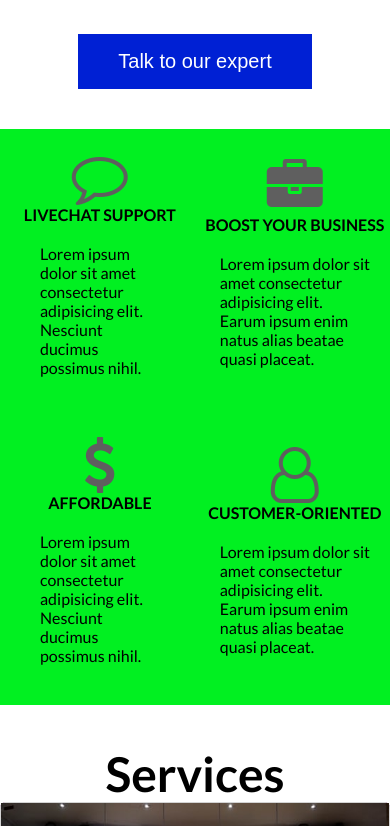
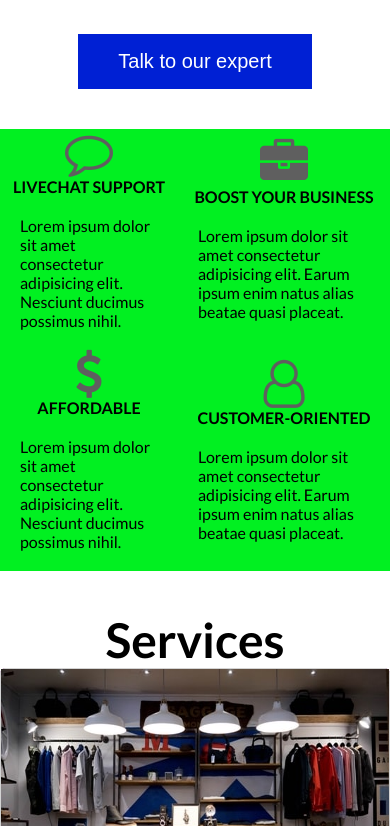
Before and after one commit to jamesaucode/sampleService, a website: page index.html in a window 390 px wide. Shown: the part 1540-2366 px from the top of the page. Drawn offline with nearby package versions, Linux system fonts and the light colour scheme.

Commit message:
responsive

```diff
--- a/styles/components/_body.scss
+++ b/styles/components/_body.scss
@@ -77,6 +77,7 @@
     grid-area: text;
     margin-top: $big-gutter;
     margin-left: $big-gutter;
+    min-width: 100%;
   }
 
   &--graph-box {
@@ -85,6 +86,7 @@
     flex-direction: column;
     margin: $big-gutter $medium-gutter;
     background-color: rgb(1, 240, 33);
+    min-width: 100%;
     min-height: fit-content;
 
     &__title {
@@ -115,7 +117,7 @@
     }
     &__wrapper {
       text-align: center;
-      margin: $small-gutter;
+      // margin: $small-gutter;
     }
     &__wrapper2 {
       text-align: center;
--- a/styles/components/_icon.scss
+++ b/styles/components/_icon.scss
@@ -1,14 +1,14 @@
 .fa {
     color: $color-grey-dark;
     font-size: 2em;
-    line-height: inherit;
+    // line-height: inherit;
     padding: 0;
     &-facebook,&-twitter,&-github  {
         color:$color-grey-light-2;
        margin: 0 $small-gutter;
     }
     &-comment-o,&-briefcase,&-usd,&-user-o {
-        font-size: 3.5em;
+        font-size: 3em;
     }
     &-arrow-left {
         font-size: 1em;
```
Also changed, not shown: styles/styles.css.
